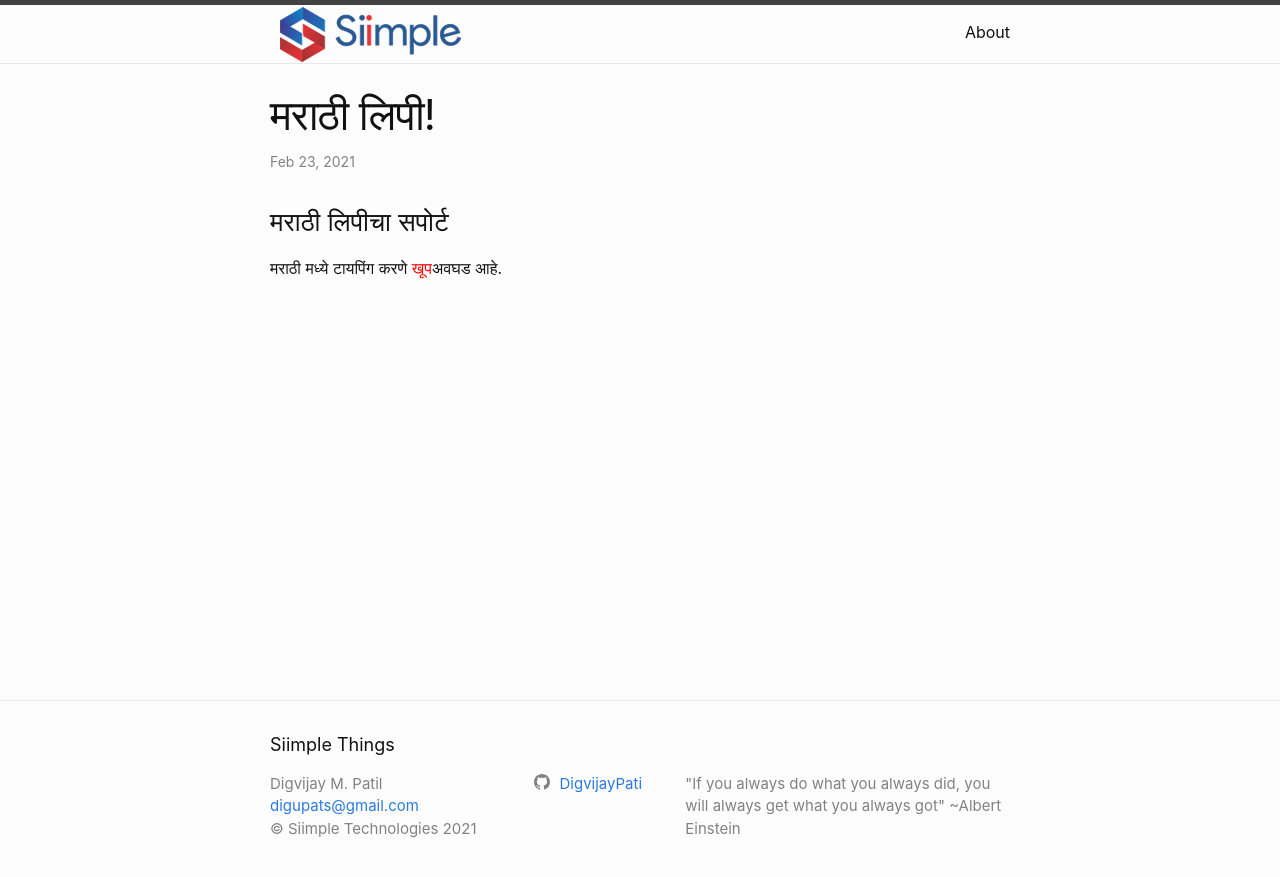
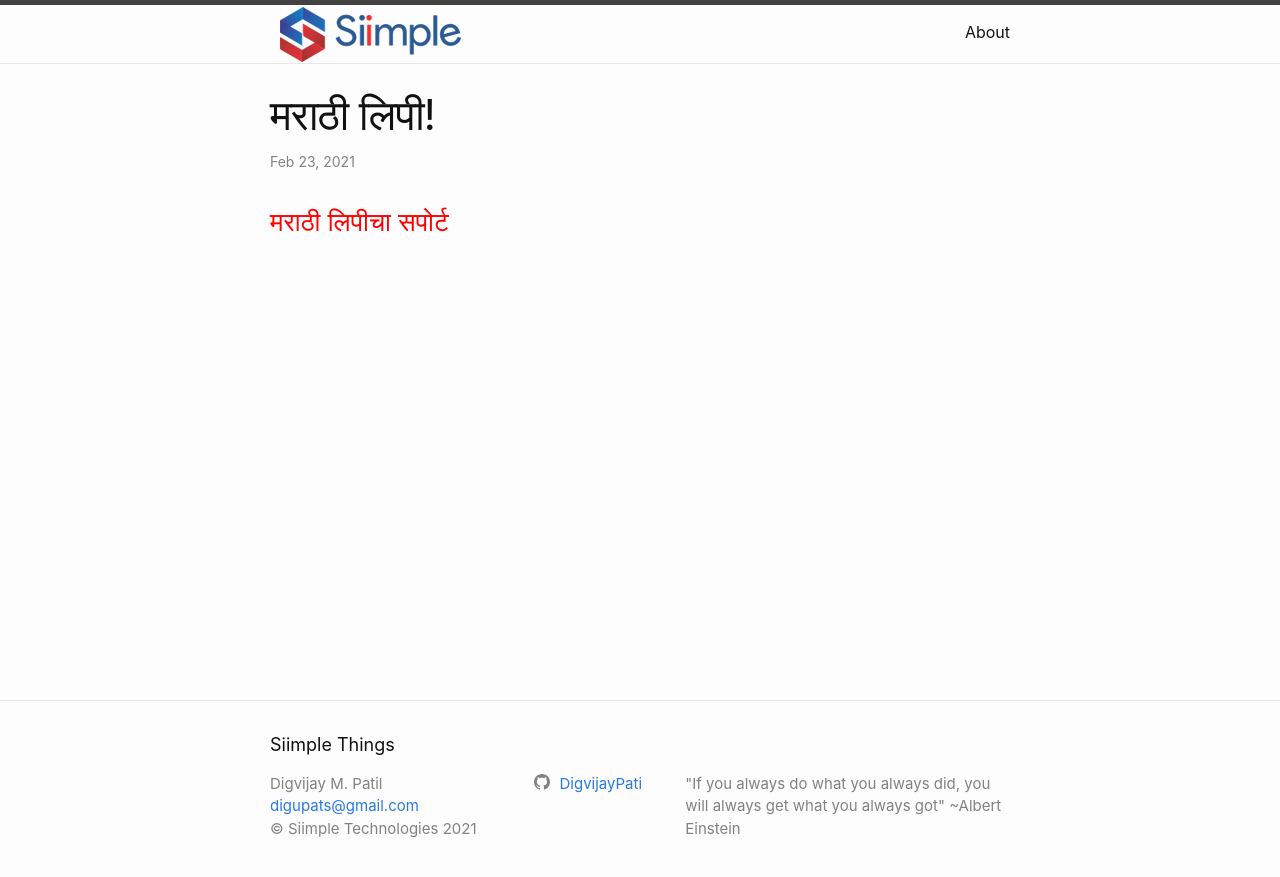
Before and after one commit to DigvijayPati/my-blog, a Jekyll site: the page built from _posts/2021-02-23-marathi-font.md, in a window 1280 px wide. Shown: the top 877 px of the page. Built offline with Jekyll 4.4.1, drawn with Linux system fonts in a browser that asks for light colours.

Commit message:
add color

```diff
--- a/_posts/2021-02-23-marathi-font.md
+++ b/_posts/2021-02-23-marathi-font.md
@@ -5,6 +5,4 @@ date:   2021-02-23 09:30:32 +0200
 categories: jekyll update
 ---
 
-### मराठी लिपीचा सपोर्ट
-
-मराठी मध्ये टायपिंग करणे <font color='red'>खूप</font>अवघड आहे.
+### <font color='red'>मराठी लिपीचा सपोर्ट </font>
```
